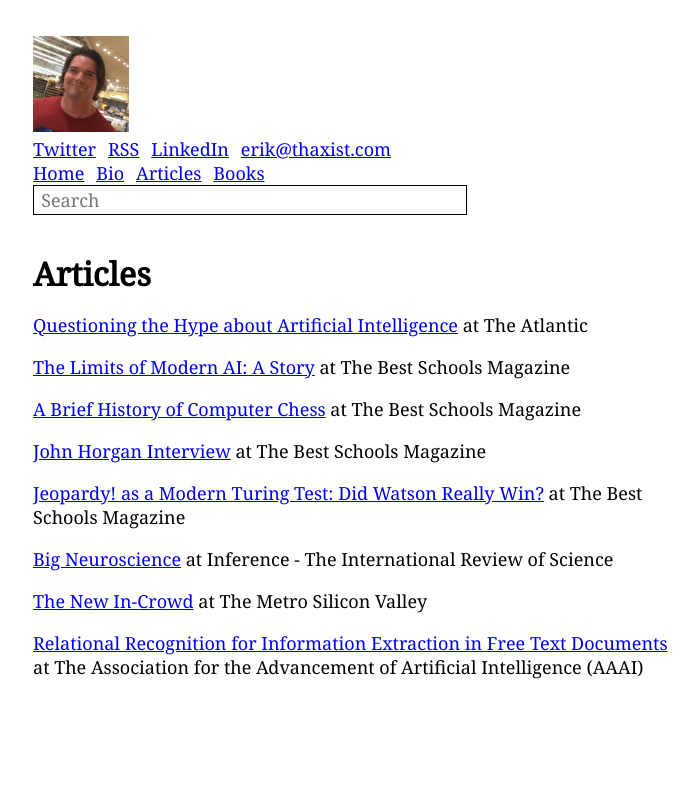
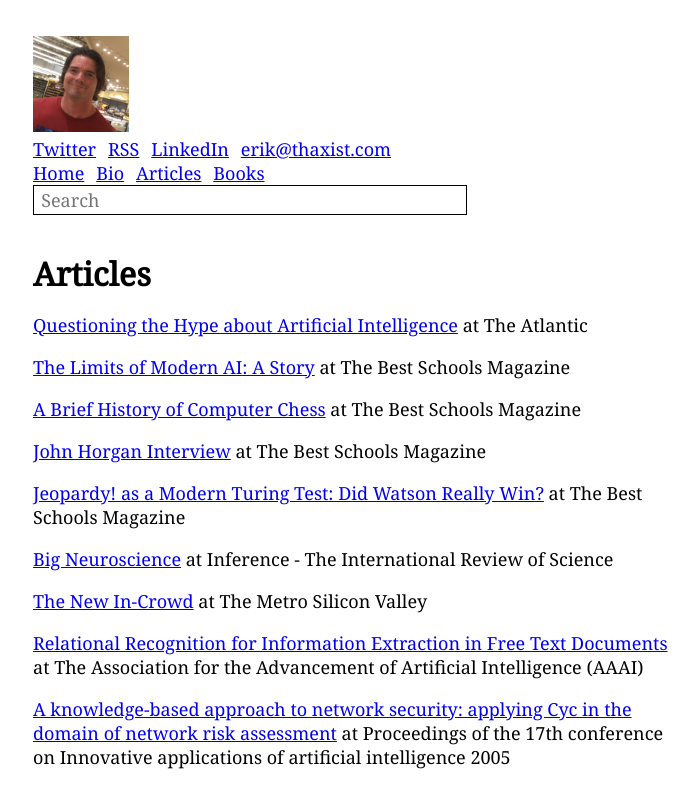
Before and after one commit to thaxist/thaxist.github.io, a Jekyll site: the page built from articles.md, in a window 1280 px wide. Shown: the top 808 px of the page, without its empty margins (287-986 px from the left). Built offline with Jekyll 4.4.1, drawn with Linux system fonts in a browser that asks for light colours.

Commit message:
Update articles.md

```diff
--- a/articles.md
+++ b/articles.md
@@ -26,3 +26,6 @@ at The Metro Silicon Valley
 
 [Relational Recognition for Information Extraction in Free Text Documents](http://www.aaai.org/Papers/Symposia/Spring/2005/SS-05-01/SS05-01-027.pdf)
 at The Association for the Advancement of Artificial Intelligence (AAAI)
+
+[A knowledge-based approach to network security: applying Cyc in the domain of network risk assessment](http://dl.acm.org/citation.cfm?id=1620092.1620110)
+at Proceedings of the 17th conference on Innovative applications of artificial intelligence 2005
```
